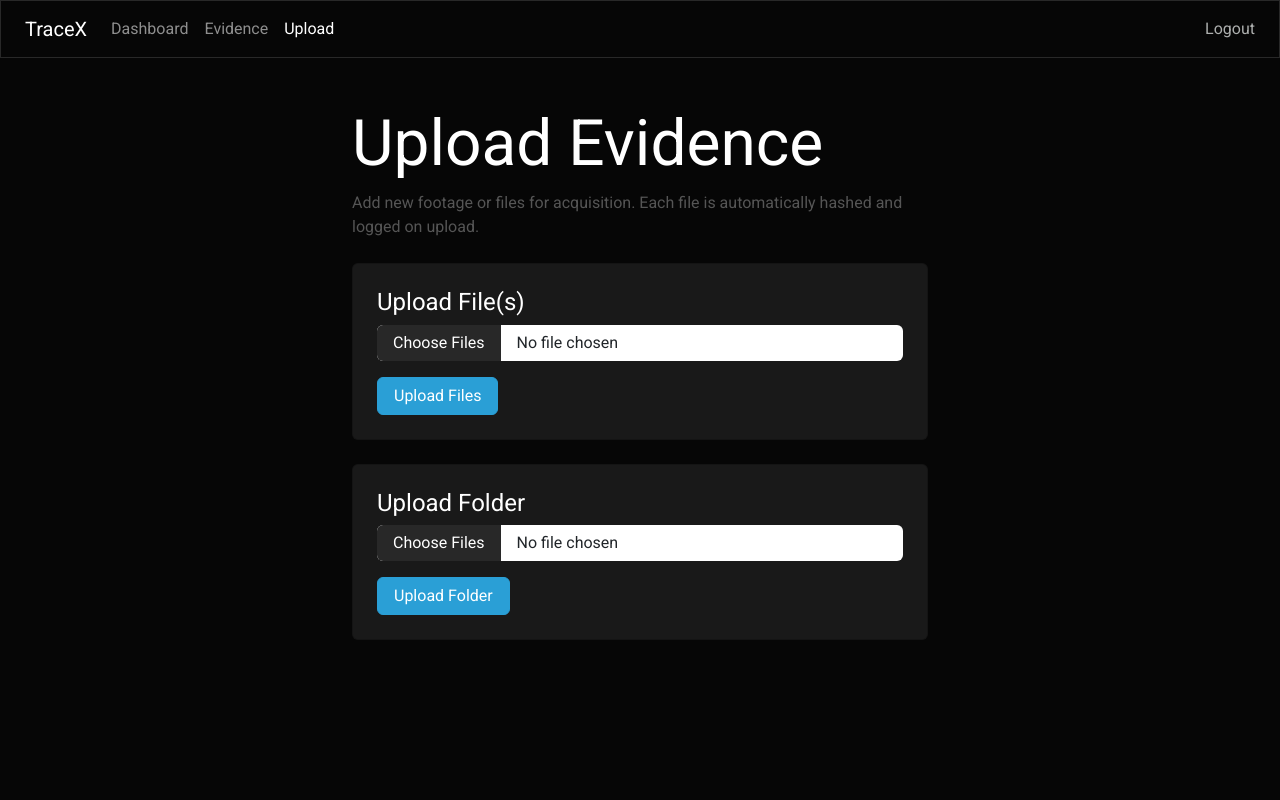
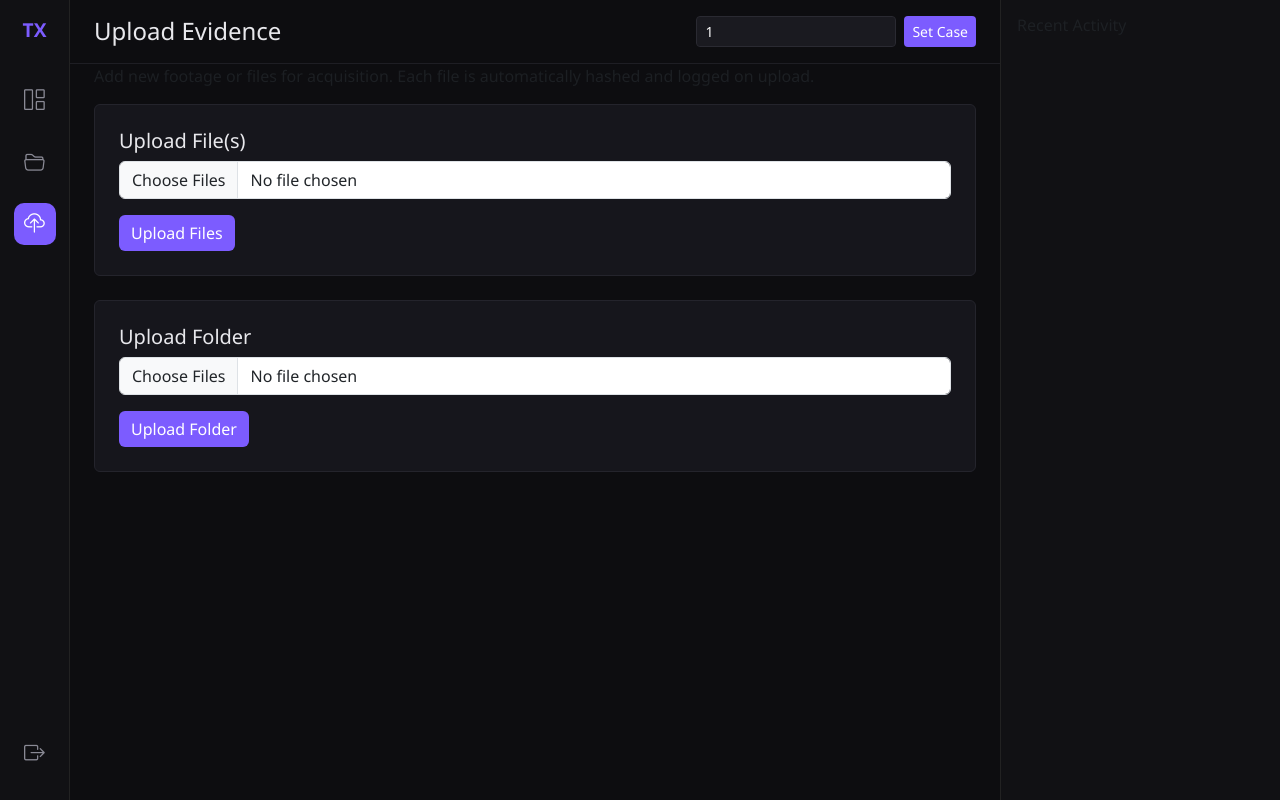
Before and after one commit to prarthana92/dvr-forensics, a Flask app: page /upload in a window 1280 px wide. Run offline with Flask 3, Linux system fonts and the light colour scheme; the visitor is signed in with stand-in values (Sample User, id 1); data that the repository does not hold is empty; some libraries are stand-ins or nearby versions.

```diff
--- a/frontend/app.py
+++ b/frontend/app.py
@@ -1,4 +1,4 @@
-from flask import Flask, render_template, request, redirect, url_for, session, flash
+from flask import Flask, render_template, request, redirect, url_for, session, flash, jsonify
 from werkzeug.utils import secure_filename
 import mysql.connector
 import shutil
@@ -89,19 +89,28 @@ def logout():
     session.clear()
     return redirect(url_for("login"))
 
+@app.route("/set_case", methods=["POST"])
+@login_required
+def set_case():
+    case_id = request.form.get("case_id", "").strip()
+    if case_id:
+        session["case_id"] = case_id
+        flash(f"Active case set to: {case_id}", "info")
+    return redirect(request.referrer or url_for("dashboard"))
+
 @app.route("/")
 @login_required
 def dashboard():
     logs = get_hash_logs()
     stats = get_dashboard_stats()
     show_popup = not session.get("asked_copy", False)
-    return render_template("dashboard.html", logs=logs, stats=stats, show_popup=show_popup)
+    return render_template("dashboard.html", logs=logs, stats=stats, show_popup=show_popup, active_page="dashboard")
 
 @app.route("/evidence")
 @login_required
 def evidence():
     logs = get_hash_logs()
-    return render_template("evidence.html", logs=logs)
+    return render_template("evidence.html", logs=logs, active_page="evidence")
 
 @app.route("/confirm_copy", methods=["POST"])
 @login_required
@@ -161,6 +170,7 @@ def upload():
     if request.method == "POST":
         files = request.files.getlist("files")
         os.makedirs(UPLOAD_FOLDER, exist_ok=True)
+        case_id = session.get("case_id")
 
         uploaded_count = 0
         for file in files:
@@ -175,8 +185,8 @@ def upload():
                 conn = get_db_connection()
                 cursor = conn.cursor()
                 cursor.execute(
-                    "INSERT INTO hash_log (filename, sha256_hash) VALUES (%s, %s)",
-                    (save_path, file_hash)
+                    "INSERT INTO hash_log (filename, sha256_hash, case_id) VALUES (%s, %s, %s)",
+                    (save_path, file_hash, case_id)
                 )
                 conn.commit()
                 conn.close()
@@ -185,7 +195,25 @@ def upload():
         flash(f"{uploaded_count} file(s) uploaded and automatically hashed.", "success")
         return redirect(url_for("evidence"))
 
-    return render_template("upload.html")
+    return render_template("upload.html", active_page="upload")
+
+@app.route("/api/activity")
+@login_required
+def api_activity():
+    conn = get_db_connection()
+    cursor = conn.cursor(dictionary=True)
+    cursor.execute("""
+        SELECT filename, 'Hashed' AS action, logged_at AS ts FROM hash_log
+        UNION ALL
+        SELECT filename, CONCAT('Verify: ', result) AS action, checked_at AS ts FROM verification_log
+        ORDER BY ts DESC
+        LIMIT 8
+    """)
+    rows = cursor.fetchall()
+    conn.close()
+    for r in rows:
+        r["ts"] = r["ts"].strftime("%Y-%m-%d %H:%M:%S")
+    return jsonify({"activity": rows})
 
 if __name__ == "__main__":
     app.run(debug=True)
--- /dev/null
+++ b/frontend/static/style.css
@@ -0,0 +1,52 @@
+body {
+    background-color: #0d0d10;
+    color: #e8e8ec;
+    font-family: 'Segoe UI', sans-serif;
+}
+.sidebar {
+    width: 70px;
+    min-height: 100vh;
+    background-color: #111114;
+    border-right: 1px solid #222;
+}
+.sidebar-logo {
+    color: #7c5cff;
+    font-weight: 700;
+    font-size: 1.2rem;
+    text-decoration: none;
+}
+.sidebar-icon {
+    color: #8a8a95;
+    font-size: 1.3rem;
+    margin: 10px 0;
+    text-decoration: none;
+    width: 42px;
+    height: 42px;
+    display: flex;
+    align-items: center;
+    justify-content: center;
+    border-radius: 10px;
+    transition: 0.2s;
+}
+.sidebar-icon:hover { background-color: #1c1c22; color: #fff; }
+.sidebar-icon.active { background-color: #7c5cff; color: #fff; }
+.main-content { min-height: 100vh; }
+.topbar { border-bottom: 1px solid #1e1e24; }
+.case-input { background-color: #1a1a20; border: 1px solid #2a2a32; color: #fff; max-width: 200px; }
+.btn-accent { background-color: #7c5cff; color: #fff; border: none; }
+.btn-accent:hover { background-color: #6a4ce0; color: #fff; }
+.vendor-badge { background-color: #1a1a20; border: 1px solid #2a2a32; color: #cfcfe0; padding: 6px 12px; border-radius: 20px; font-size: 0.85rem; }
+.stat-card { border-radius: 12px; padding: 20px; color: #fff; }
+.stat-number { font-size: 2rem; font-weight: 700; }
+.stat-number-small { font-size: 1.1rem; font-weight: 600; margin-top: 8px; }
+.stat-label { color: #cfcfe0; opacity: 0.8; font-size: 0.9rem; }
+.stat-purple { background-color: #2c2750; }
+.stat-olive { background-color: #4a3f1f; }
+.stat-red { background-color: #4a2323; }
+.stat-teal { background-color: #1f3a3d; }
+.evidence-item-card { background-color: #16161c; border: 1px solid #24242c; color: #e8e8ec; }
+.table-dark { --bs-table-bg: transparent; }
+.right-panel { width: 280px; min-height: 100vh; background-color: #111114; border-left: 1px solid #222; }
+.activity-item { background-color: #17171d; border: 1px solid #24242c; border-radius: 8px; padding: 8px 10px; margin-bottom: 8px; font-size: 0.8rem; }
+.activity-file { color: #9a9aa8; font-size: 0.75rem; }
+.activity-time { color: #6a6a78; font-size: 0.7rem; }
--- /dev/null
+++ b/frontend/templates/base.html
@@ -0,0 +1,82 @@
+<!DOCTYPE html>
+<html>
+<head>
+    <title>{% block title %}TraceX{% endblock %}</title>
+    <link href="https://cdn.jsdelivr.net/npm/bootstrap@5.3.0/dist/css/bootstrap.min.css" rel="stylesheet">
+    <link rel="stylesheet" href="https://cdn.jsdelivr.net/npm/bootstrap-icons@1.11.3/font/bootstrap-icons.css">
+    <link rel="stylesheet" href="{{ url_for('static', filename='style.css') }}">
+</head>
+<body>
+    <div class="d-flex">
+        <div class="sidebar d-flex flex-column align-items-center py-3">
+            <a href="/" class="sidebar-logo mb-4">TX</a>
+            <a href="/" class="sidebar-icon {% if active_page == 'dashboard' %}active{% endif %}" title="Dashboard">
+                <i class="bi bi-grid-1x2"></i>
+            </a>
+            <a href="/evidence" class="sidebar-icon {% if active_page == 'evidence' %}active{% endif %}" title="Evidence">
+                <i class="bi bi-folder2-open"></i>
+            </a>
+            <a href="/upload" class="sidebar-icon {% if active_page == 'upload' %}active{% endif %}" title="Upload">
+                <i class="bi bi-cloud-upload"></i>
+            </a>
+            <div class="mt-auto">
+                <a href="/logout" class="sidebar-icon" title="Logout">
+                    <i class="bi bi-box-arrow-right"></i>
+                </a>
+            </div>
+        </div>
+
+        <div class="main-content flex-grow-1">
+            <div class="topbar d-flex justify-content-between align-items-center px-4 py-3">
+                <h4 class="mb-0">{% block page_title %}Dashboard{% endblock %}</h4>
+                <form method="POST" action="/set_case" class="d-flex gap-2">
+                    <input type="text" name="case_id" class="form-control form-control-sm case-input" placeholder="Case ID" value="{{ session.get('case_id', '') }}">
+                    <button type="submit" class="btn btn-sm btn-accent">Set Case</button>
+                </form>
+            </div>
+
+            <div class="px-4">
+                {% with messages = get_flashed_messages(with_categories=true) %}
+                    {% if messages %}
+                        {% for category, message in messages %}
+                            <div class="alert alert-{{ category }}">{{ message }}</div>
+                        {% endfor %}
+                    {% endif %}
+                {% endwith %}
+            </div>
+
+            <div class="px-4 pb-4">
+                {% block content %}{% endblock %}
+            </div>
+        </div>
+
+        <div class="right-panel p-3">
+            <h6 class="text-muted mb-3">Recent Activity</h6>
+            <ul class="list-unstyled" id="activityTicker">
+                <li class="activity-item text-muted">Loading...</li>
+            </ul>
+        </div>
+    </div>
+
+    <script src="https://cdn.jsdelivr.net/npm/bootstrap@5.3.0/dist/js/bootstrap.bundle.min.js"></script>
+    <script>
+        function loadActivity() {
+            fetch('/api/activity')
+                .then(res => res.json())
+                .then(data => {
+                    const list = document.getElementById('activityTicker');
+                    list.innerHTML = '';
+                    data.activity.forEach(item => {
+                        const li = document.createElement('li');
+                        li.className = 'activity-item';
+                        li.innerHTML = `<div>${item.action}</div><div class="activity-file">${item.filename}</div><div class="activity-time">${item.ts}</div>`;
+                        list.appendChild(li);
+                    });
+                });
+        }
+        loadActivity();
+        setInterval(loadActivity, 5000);
+    </script>
+    {% block scripts %}{% endblock %}
+</body>
+</html>
--- a/frontend/templates/upload.html
+++ b/frontend/templates/upload.html
@@ -1,47 +1,23 @@
-<!DOCTYPE html>
-<html>
-<head>
-    <title>TraceX — Upload Evidence</title>
-    <link href="https://cdn.jsdelivr.net/npm/bootswatch@5.3.0/dist/cyborg/bootstrap.min.css" rel="stylesheet">
-</head>
-<body>
-    <nav class="navbar navbar-expand navbar-dark bg-dark px-4">
-        <a class="navbar-brand" href="/">TraceX</a>
-        <div class="navbar-nav me-auto">
-            <a class="nav-link" href="/">Dashboard</a>
-            <a class="nav-link" href="/evidence">Evidence</a>
-            <a class="nav-link active" href="/upload">Upload</a>
-        </div>
-        <a class="nav-link" href="/logout">Logout</a>
-    </nav>
+{% extends "base.html" %}
+{% block title %}TraceX — Upload{% endblock %}
+{% block page_title %}Upload Evidence{% endblock %}
 
-    <div class="container mt-5" style="max-width: 600px;">
-        <h1>Upload Evidence</h1>
+{% block content %}
 <p class="text-muted">Add new footage or files for acquisition. Each file is automatically hashed and logged on upload.</p>
 
-        {% with messages = get_flashed_messages(with_categories=true) %}
-            {% if messages %}
-                {% for category, message in messages %}
-                    <div class="alert alert-{{ category }} mt-3">{{ message }}</div>
-                {% endfor %}
-            {% endif %}
-        {% endwith %}
-
-        <div class="card bg-secondary bg-opacity-25 p-4 mt-4">
+<div class="card evidence-item-card p-4 mt-3">
     <h5>Upload File(s)</h5>
     <form method="POST" action="/upload" enctype="multipart/form-data">
         <input type="file" name="files" class="form-control mb-3" multiple>
-                <button type="submit" class="btn btn-primary">Upload Files</button>
+        <button type="submit" class="btn btn-accent">Upload Files</button>
     </form>
 </div>
 
-        <div class="card bg-secondary bg-opacity-25 p-4 mt-4">
+<div class="card evidence-item-card p-4 mt-4">
     <h5>Upload Folder</h5>
     <form method="POST" action="/upload" enctype="multipart/form-data">
         <input type="file" name="files" class="form-control mb-3" webkitdirectory directory multiple>
-                <button type="submit" class="btn btn-primary">Upload Folder</button>
+        <button type="submit" class="btn btn-accent">Upload Folder</button>
     </form>
 </div>
-    </div>
-</body>
-</html>
+{% endblock %}
```
Also changed, not shown: frontend/templates/dashboard.html (+38 -45 lines), frontend/templates/evidence.html (+23 -36 lines). Lines whose indentation alone changed are shown as unchanged.
